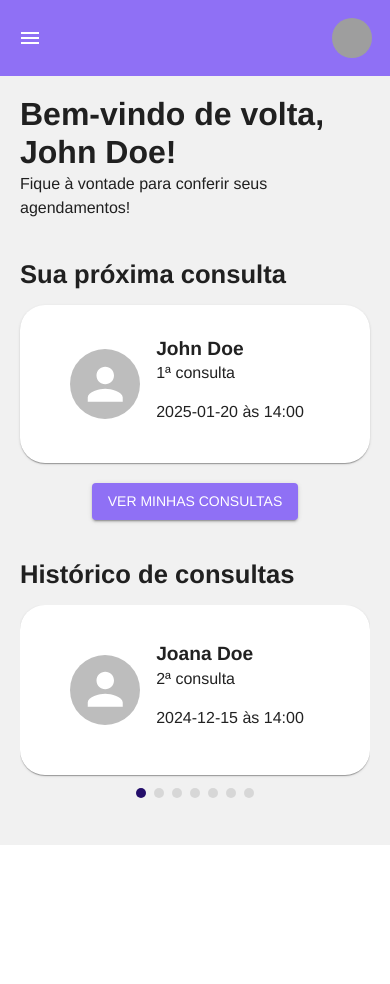
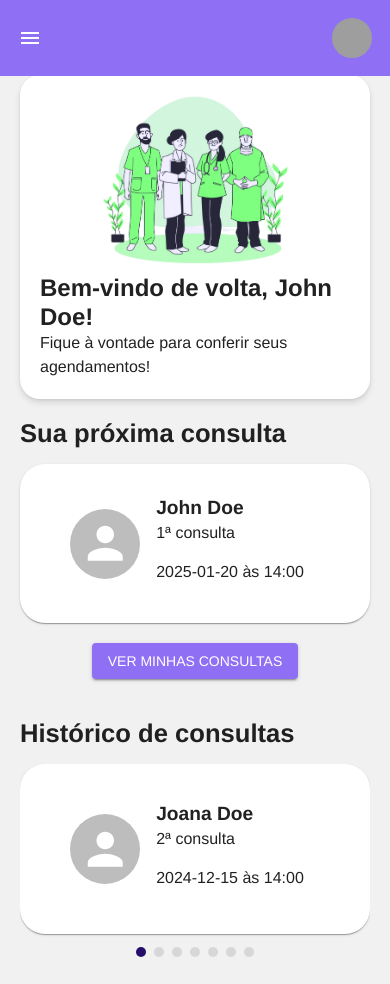
Before and after one commit to AryaneLadeira/Medicca, a React (Vite) app in the folder medicca-front/: page / in a window 390 px wide. Before the commit the page ends 845 px from the top, so only its background shows below. Built offline with nearby package versions, Linux system fonts and the light colour scheme; grey boxes are pictures that could not be loaded; a web font is replaced by a local one.

Commit message:
Styling welcome section in home

```diff
--- /dev/null
+++ b/medicca-front/src/components/atoms/WelcomeSection/index.tsx
@@ -0,0 +1,23 @@
+import { Box, Typography } from '@mui/material';
+import WelcomeImage from '../../../assets/images/welcome.png';
+import './style.scss';
+
+interface WelcomeSectionProps {
+  name: string;
+}
+
+function WelcomeSection({ name }: WelcomeSectionProps) {
+  return (
+    <Box className="welcome">
+      <Box>
+        <Typography variant="h2">Bem-vindo de volta, {name}!</Typography>
+        <Typography variant="body1">
+          Fique à vontade para conferir seus agendamentos!
+        </Typography>
+      </Box>
+      <img src={WelcomeImage} />
+    </Box>
+  );
+}
+
+export default WelcomeSection;
--- /dev/null
+++ b/medicca-front/src/components/atoms/WelcomeSection/style.scss
@@ -0,0 +1,26 @@
+.welcome {
+    display: flex;
+    justify-content: space-around;
+    align-items: center;
+    box-shadow: 0px 4px 6px rgba(0, 0, 0, 0.1), 0px 1px 3px rgba(0, 0, 0, 0.08);
+    border-radius: 20px;
+    background-color: white;
+    img {
+      height: 500px;
+    }
+
+    @media (max-width: 600px) {
+        flex-direction: column-reverse;
+        padding: 20px;
+
+        h2 {
+            font-size: 1.5rem;
+            margin-top: 10px;
+        }
+
+        img {
+            height: 20vh;
+        }
+    }
+
+  }
--- a/medicca-front/src/components/molecules/CardCarousel/style.scss
+++ b/medicca-front/src/components/molecules/CardCarousel/style.scss
@@ -3,7 +3,7 @@
 
   .swiper {
     height: 200px;
-    width: calc(100vw - 280px);
+    width: calc(100vw - 300px);
 
     @media (max-width: 600px) {
       width: calc(100vw - 40px);
--- a/medicca-front/src/components/organisms/NextAppointmentSection/style.scss
+++ b/medicca-front/src/components/organisms/NextAppointmentSection/style.scss
@@ -1,5 +1,5 @@
 .next-appointment {
-  margin-bottom: 20px;
+  margin: 20px 0;
   .without-appointment {
     padding: 20px;
   }
--- a/medicca-front/src/components/templates/ProtectedLayout/style.scss
+++ b/medicca-front/src/components/templates/ProtectedLayout/style.scss
@@ -5,8 +5,10 @@
 
 .main {
   flex-grow: 1;
-  padding: 40px 20px;
-  background-color: rgb(241, 241, 241);
+  box-sizing: border-box;
+  padding: 20px;
+  background-color: $background;
   min-height: calc(100vh - 64px);
   height: fit-content;
+  overflow-x: hidden; /* Impede o scroll horizontal */
 }
--- a/medicca-front/src/pages/Home/index.tsx
+++ b/medicca-front/src/pages/Home/index.tsx
@@ -2,6 +2,7 @@ import { Box, Button, Typography } from '@mui/material';
 import CardCarousel from '../../components/molecules/CardCarousel';
 import NextAppointmentSection from '../../components/organisms/NextAppointmentSection';
 import './style.scss';
+import WelcomeSection from '../../components/atoms/WelcomeSection';
 
 function Home() {
   const user = {
@@ -81,12 +82,7 @@ function Home() {
 
   return (
     <Box>
-      <Box className="welcome">
-        <Typography variant="h2">Bem-vindo de volta, {user.name}!</Typography>
-        <Typography variant="body1">
-          Fique à vontade para conferir seus agendamentos!
-        </Typography>
-      </Box>
+      <WelcomeSection name={user.name} />
 
       <NextAppointmentSection
         nextAppointment={user.nextAppointment}
--- a/medicca-front/src/pages/Home/style.scss
+++ b/medicca-front/src/pages/Home/style.scss
@@ -1,7 +1,3 @@
-.welcome {
-  padding-bottom: 40px;
-}
-
 h3.subtitle {
   margin-bottom: 15px;
 }
--- a/medicca-front/src/styles/colors.scss
+++ b/medicca-front/src/styles/colors.scss
@@ -1,7 +1,9 @@
 $primary: #8f70f5;
 $secondary: #240e6a;
+$background: rgb(241, 241, 241);
 
 :export {
   primary: $primary;
   secondary: $secondary;
+  background: $background;
 }
```
Also changed, not shown: medicca-front/src/assets/images/welcome.png (added).
